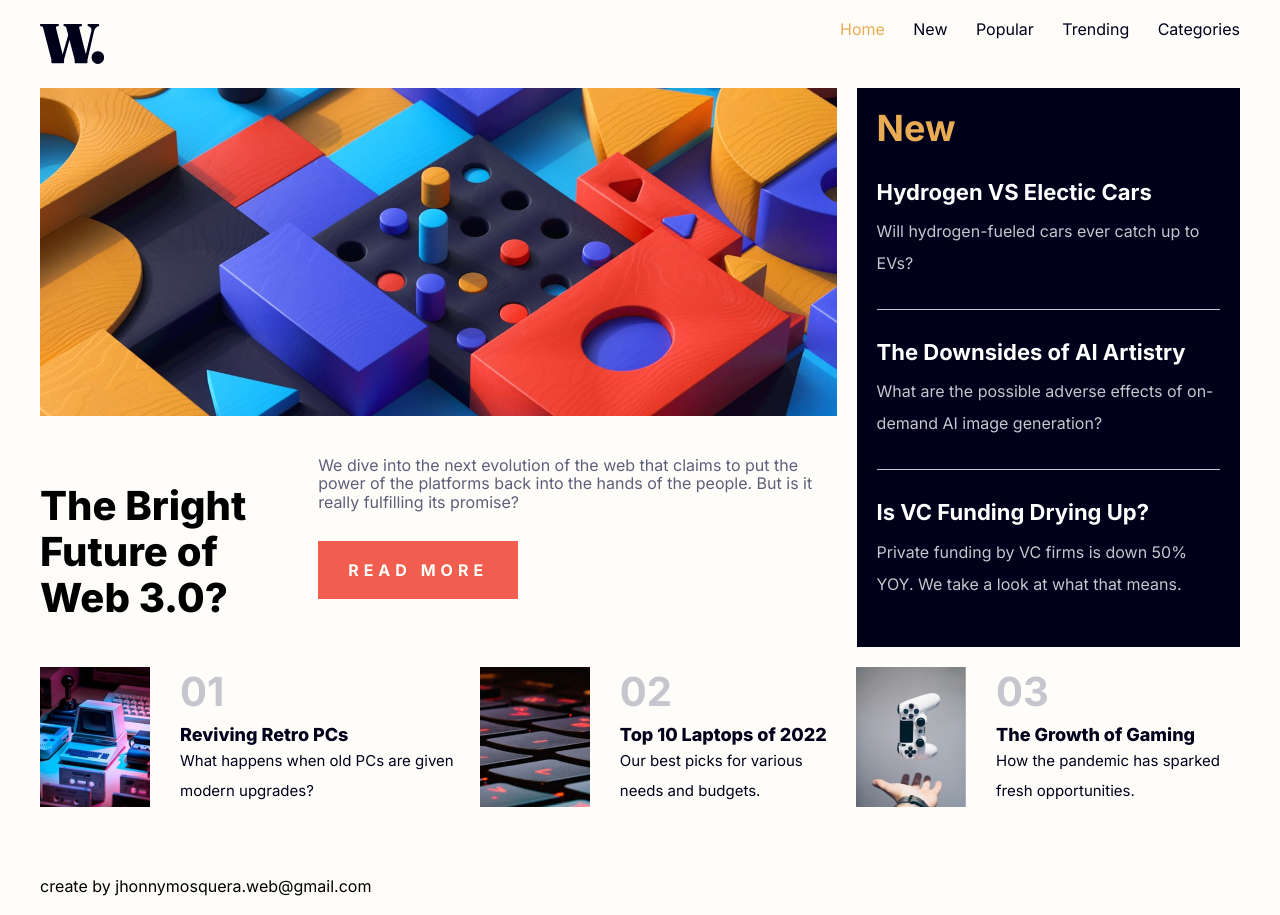
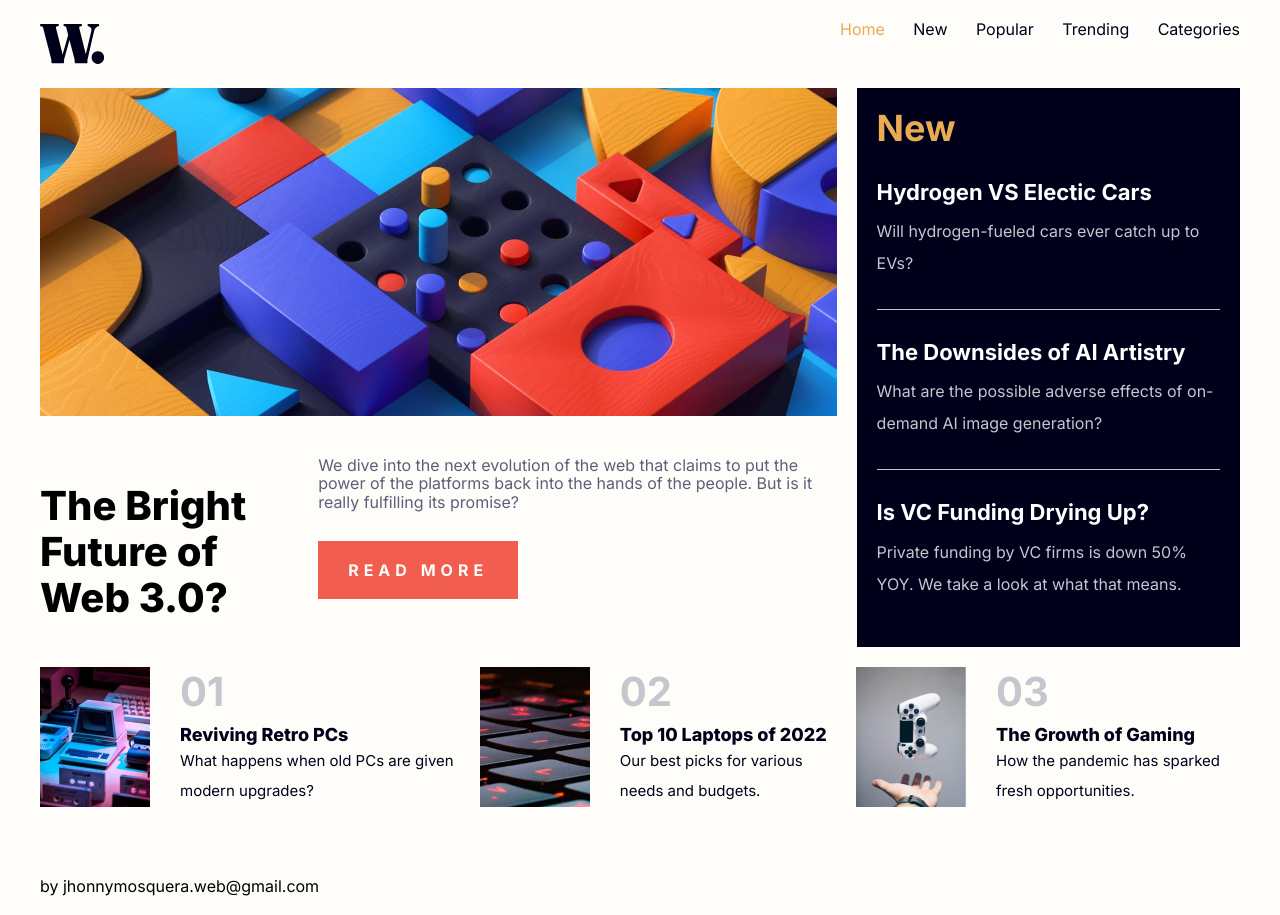
Before and after one commit to jhonnymosquera/news-homepage, a React (Vite) app: page / in a window 1280 px wide. Built offline with nearby package versions, Linux system fonts and the light colour scheme.

Commit message:
Update Footer.jsx

```diff
--- a/src/components/layout/Footer.jsx
+++ b/src/components/layout/Footer.jsx
@@ -1,5 +1,5 @@
 function Footer() {
-	return <footer className="footer">create by jhonnymosquera.web@gmail.com</footer>;
+	return <footer className="footer">by jhonnymosquera.web@gmail.com</footer>;
 }
 
 export default Footer;
```
